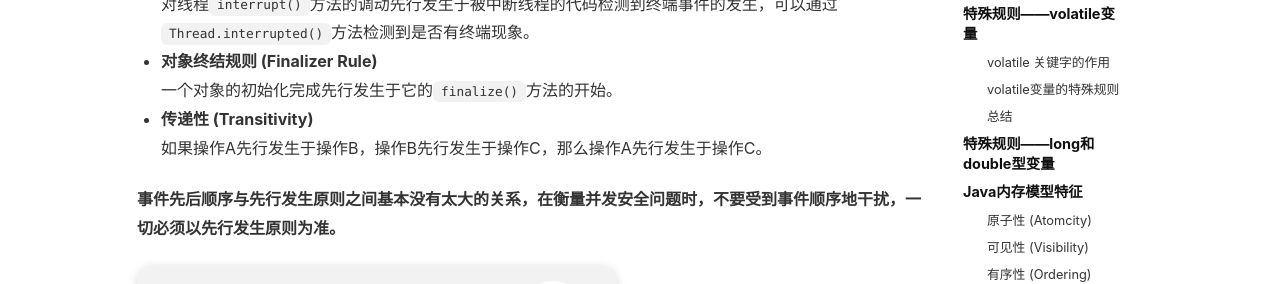
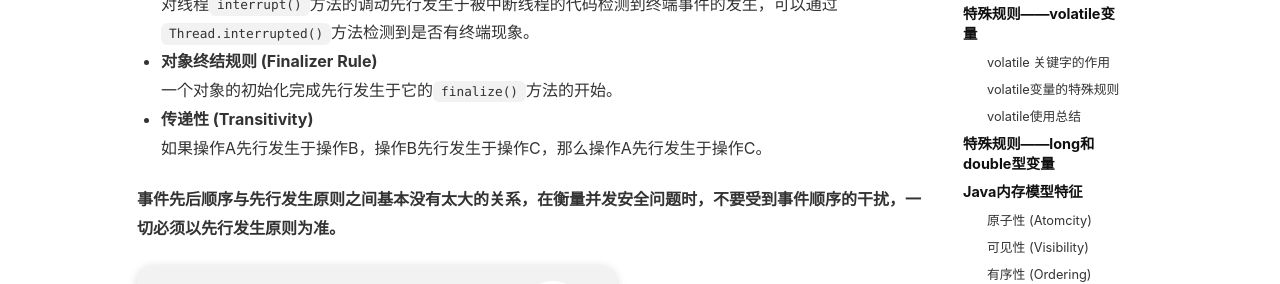
Before and after one commit to Shawn-Hx/Shawn-Hx.github.io, a Jekyll site: the page built from _posts/2018-05-24-java-memory-model.markdown, in a window 1280 px wide and 900 px high, scrolled down 8611 px. Shown: the part 136-420 px from the top of the window. Built offline with Jekyll 4.4.1, drawn with Linux system fonts in a browser that asks for light colours; nearby versions of some CDN libraries; some of the changed text lies outside the part shown.

Commit message:
Small change

```diff
--- a/_posts/2018-05-24-java-memory-model.markdown
+++ b/_posts/2018-05-24-java-memory-model.markdown
@@ -1,6 +1,6 @@
 ---
 layout:	post
-title: Java内存模型
+title: Java 内存模型
 tags:
 - JVM
 - Notes
@@ -190,7 +190,7 @@
 
 - 假定动作A是线程T对变量V实施的use或assign动作，假定动作F是和动作A相关联的load或store动作，假定动作P是和动作F相应的对变量V的read或write动作；类似地，假定动作B是线程T对变量W实施的use或assign动作，假定动作G是和动作B相关联的load或store动作，假定动作Q是和动作G相应的对变量W的read和write操作，如果A先于B，那么P先于Q。
 
-### 总结 ###
+### volatile使用总结 ###
 
 **`volatile`**关键字的**运用场景**：
 
@@ -232,7 +232,7 @@
 
 由Java内存模型直接保证的原子性变量操作包括read、load、assign、use、store和write，可以大致认为基本数据类型的访问和读写是具备原子性的。
 
-如果应用场景需要一个更大范围的原子性保证，Java内存模型还提供了lock和unlock操作来满足这种需求，虚拟机未把lock和unlock操作直接开放给用户使用，但是却提供了更高层次的字节码指令`monitorenter`和`monitorexit`来隐式地使用这两个操作，这两个字节码指令反映到Java代码中就是同步块**`synchronized`**关键字，在**`synchronized`**块之间的操作也具备原子性。
+如果应用场景需要一个更大范围的原子性保证，Java内存模型还提供了lock和unlock操作来满足这种需求，虚拟机未把lock和unlock操作直接开放给用户使用，但是却提供了更高层次的字节码指令`monitorenter`和`monitorexit`来隐式地使用这两个操作，这两个字节码指令反映到Java代码中就是同步块**synchronized**关键字，在**synchronized**块之间的操作也具备原子性。
 
 ### 可见性 (Visibility) ###
 
@@ -259,10 +259,10 @@
 
 Java语言提供了**volatile**和**synchronized**关键字保证线程间的有序性。
 
-- **volatile**实现有序性
+- **volatile** 实现有序性
 
 	volatile本身包含了禁止指令重排序的语义
-- **synchronized**实现有序性
+- **synchronized** 实现有序性
 
 	规则：一个变量在同一时刻只允许一条线程对其进行lock操作，这决定了持有同一个锁的两个同步块只能串行地进入。
 
@@ -306,4 +306,4 @@
 
 	如果操作A先行发生于操作B，操作B先行发生于操作C，那么操作A先行发生于操作C。
 
-**事件先后顺序与先行发生原则之间基本没有太大的关系，在衡量并发安全问题时，不要受到事件顺序地干扰，一切必须以先行发生原则为准。**
+**事件先后顺序与先行发生原则之间基本没有太大的关系，在衡量并发安全问题时，不要受到事件顺序的干扰，一切必须以先行发生原则为准。**
```
Also changed, not shown: other parts of _posts/2018-05-24-java-memory-model.markdown (+2 -2 lines).
